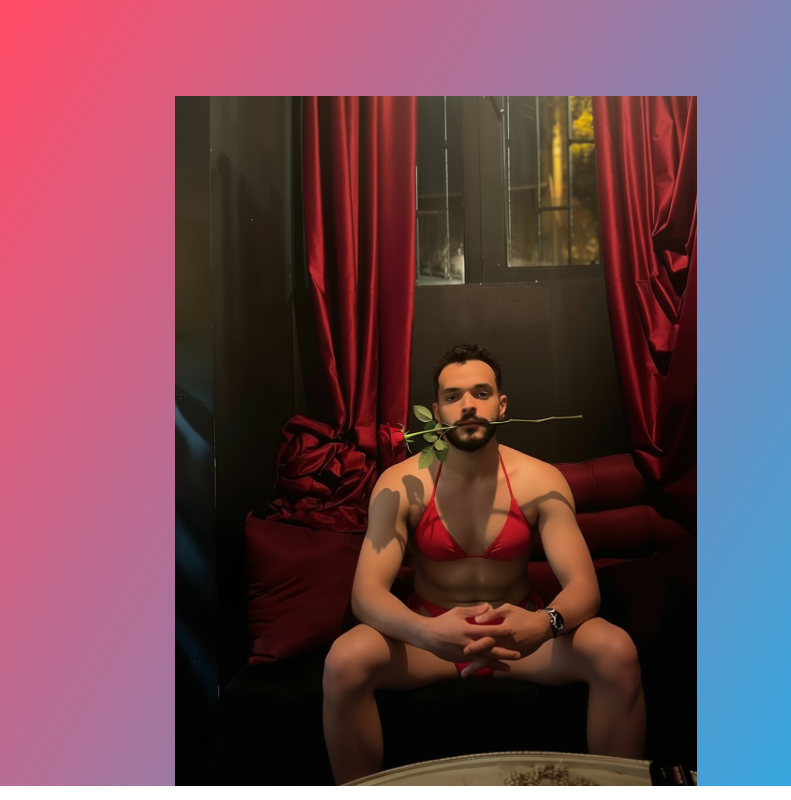
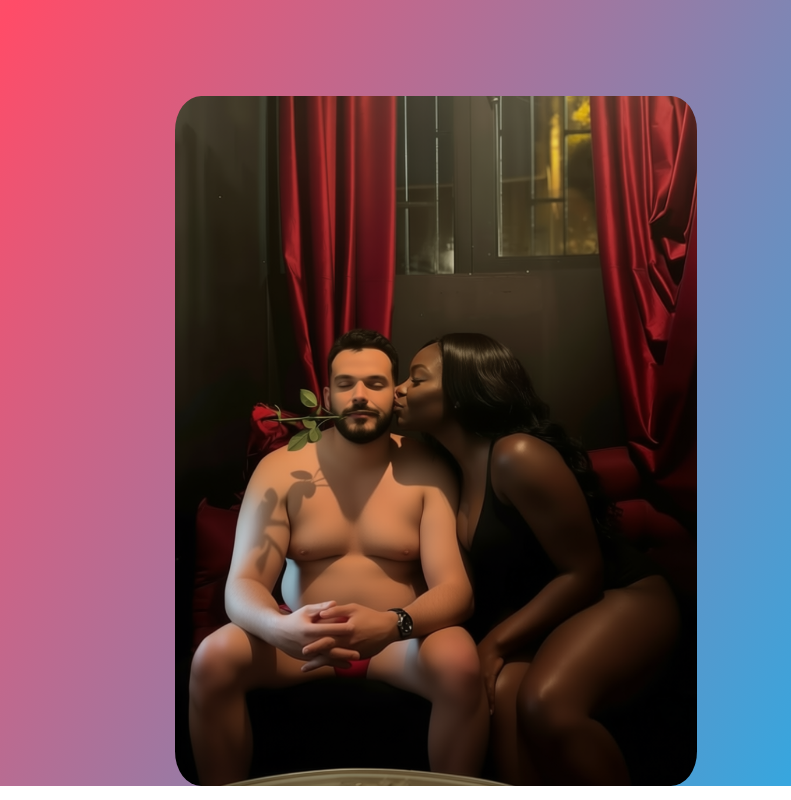
Before and after one commit to Nasser-DataSaurus/html-protfoi-o, a plain HTML site: page index.html in a window 1280 px wide. Shown: the top 800 px of the page, 489-1280 px from the left. Drawn offline with nearby package versions, Linux system fonts and the light colour scheme.

Commit message:
Add files via upload

```diff
--- a/css/style.css
+++ b/css/style.css
@@ -24,5 +24,9 @@
 
 .profile-img {
   height: 100px;
-  border-radius: 50%;
+  border-radius: 5%;
 }
+
+.m {
+  border-radius: 5%;
+}
--- a/index.html
+++ b/index.html
@@ -16,7 +16,7 @@
     <div class="container col-xxl-8 px-4 pt-5">
     <div class="row flex-lg-row-reverse align-items-center g-5 pt-5">
        <div class="col-10 col-sm-8 col-lg-6">
-          <img src="./images/1758914099.png" class="d-block mx-lg-auto img-fluid m" alt="Bootstrap Themes"  height="200" loading="lazy">
+          <img src="./images/1758918048.png" class="d-block mx-lg-auto img-fluid m" alt="Bootstrap Themes"  height="200" loading="lazy">
         </div>
         <div class="col-lg-6">
           <h1 class="display-5 fw-bold text-body-emphasis lh-1 mb-3">
```
Also changed, not shown: images/1758917976.png (added), images/1758918048.png (added).
